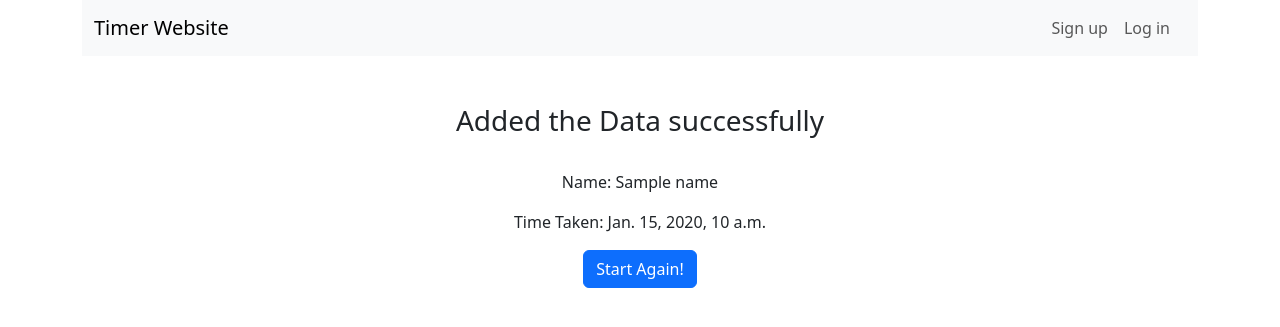
After one commit to ravin-d-27/Timer_Website, a Django app: template Timerweb/Timer/templates/Timer/elapsed_time3.html in a window 1280 px wide. The commit adds this page. Shown: the top 327 px of the page. Run offline with Django 4.2, Linux system fonts and the light colour scheme; the template is opened without the code that fills it: most values are stand-ins (such as "Sample title", 1, 10 or a date in 2020).

Commit message:
Added new file elapsed_time3.html

```diff
--- /dev/null
+++ b/Timerweb/Timer/templates/Timer/elapsed_time3.html
@@ -0,0 +1,27 @@
+{% extends 'base.html' %}
+{% block content %}
+
+<div align="center">
+<br>
+<br>
+    <h3>Added the Data successfully</h3>
+<br>
+    <p>Name: {{name}}</p>
+    <p>Time Taken: {{elapsed_time}}</p>
+
+    <button id="submitButton" class = "btn btn-primary" onclick="returnStart()">Start Again!</button>
+
+</div>
+
+<script>
+
+function returnStart()
+{
+    const done = document.getElementById('submitButton');
+    window.location.href = '/new_timer3/'
+}
+
+</script>
+
+
+{% endblock %}
--- a/Timerweb/Timer/templates/Timer/start_time3.html
+++ b/Timerweb/Timer/templates/Timer/start_time3.html
@@ -85,7 +85,7 @@
         imageElement.src = '';
         imageElement.style.display = 'none';
 
-        window.location.href = '/elapsed_time2/';
+        window.location.href = '/elapsed_time3/';
     }
 
     // Start the timer automatically when the page loads
```
